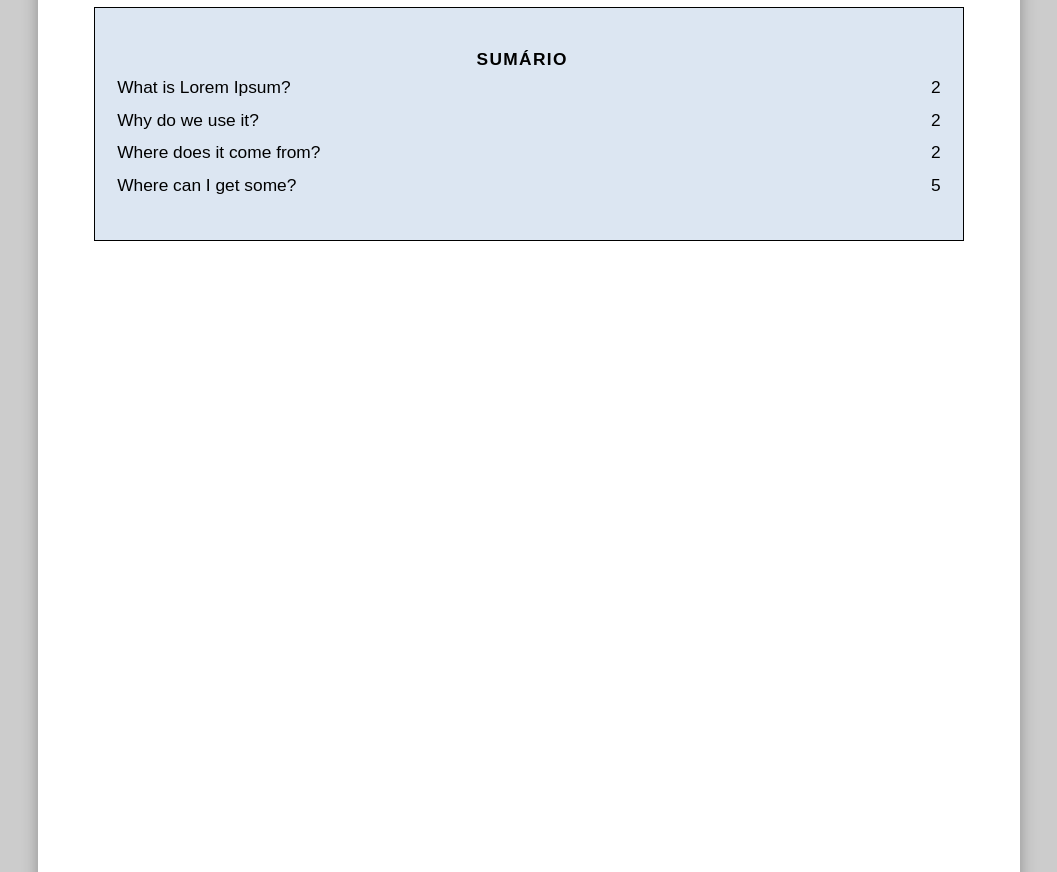
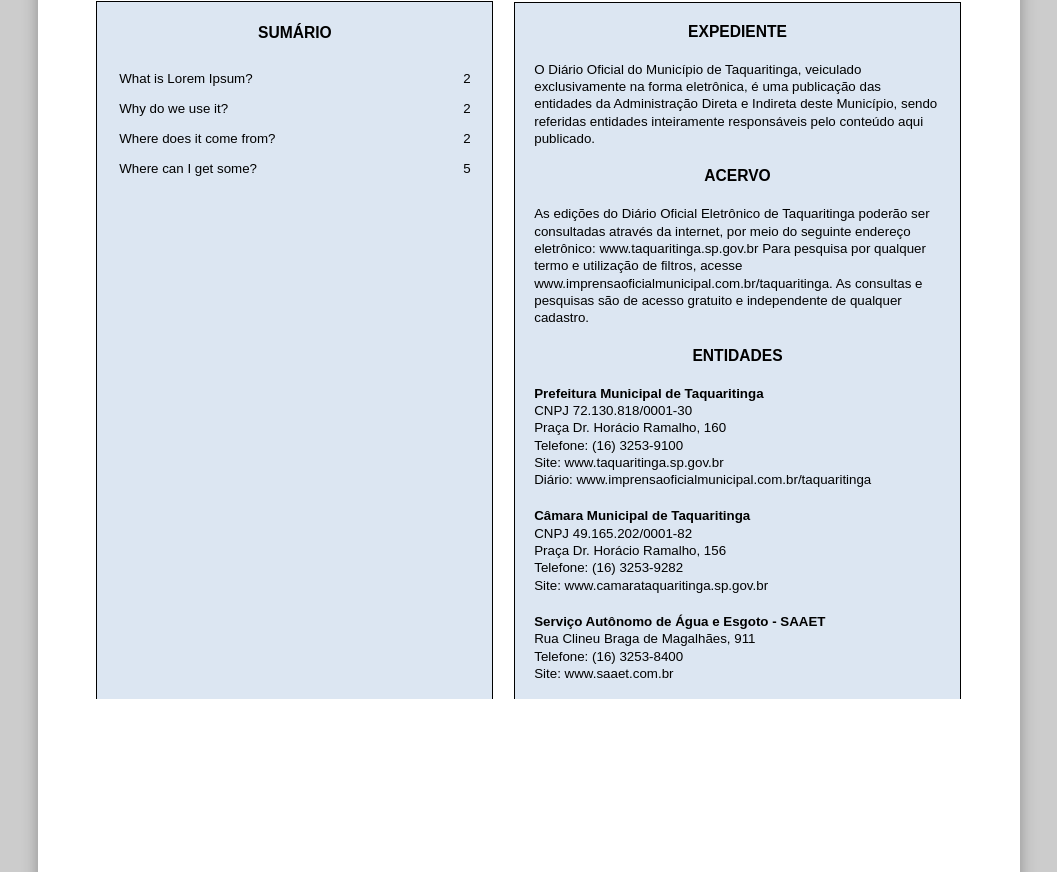
Before and after one commit to Johnylab/html-to-pdf, a website built with Parcel: page index.html in a window 1280 px wide. Shown: the part 517-1389 px from the top of the page, without its empty margins (111-1168 px from the left). Built offline with nearby package versions, Linux system fonts and the light colour scheme.

Commit message:
Texto do expediente na primeira página

```diff
--- a/index.html
+++ b/index.html
@@ -12,7 +12,8 @@
     body {
       margin: 0;
       padding: 0;
-      font: 13pt/1.3 sans-serif;
+      font: 12pt/1.3 sans-serif;
+      line-height: 1.5;
     }
 
     img {
@@ -48,6 +49,8 @@
     }
 
     .page-content {
+      padding-top: 0;
+      padding-bottom: 0;
       flex: 1 1 auto;
       overflow: hidden;
     }
@@ -61,13 +64,22 @@
     }
 
     .summary {
+      padding: .5cm;
+      font-size: 10pt;
       background-color: #dce6f2;
       border: 1px solid;
     }
 
+    .summary * {
+      margin-top: 0;
+    }
+
+    .summary :last-child {
+      margin-bottom: 0;
+    }
+
     .summary table {
       width: 100%;
-      padding: 1cm .5cm;
     }
 
     .summary caption {
@@ -132,7 +144,7 @@
       <hr>
     </header>
 
-    <footer id="main-footer" style="font-size: 12pt; padding-bottom: 5cm;">
+    <footer id="main-footer" style="font-size: 12pt; padding-bottom: 4cm;">
     </footer>
 
     <header id="page-header" style="text-align: center;">
@@ -177,6 +189,70 @@
         Diário Oficial assinado digitalmente conforme MP nº 2.200-2, de 2001, garantindo autenticidade, validade jurídica e integridade.
       </p>
     </footer>
+
+    <section id="cover">
+      <table width="100%">
+        <tr>
+          <td id="sumario" class="summary" width="46%" valign="top">
+            <h3 style="text-align: center;">SUMÁRIO</h3>
+          </td>
+          <td valign="top" style="padding-left: .5cm; line-height: 1.3;">
+            <aside class="summary" id="expediente">
+
+              <!-- Conteúdo dinâmico -->
+              <h3 style="text-align: center;">EXPEDIENTE</h3>
+              <p>
+                O Diário Oficial do Município de Taquaritinga, veiculado
+                exclusivamente na forma eletrônica, é uma publicação
+                das entidades da Administração Direta e Indireta deste
+                Município, sendo referidas entidades inteiramente
+                responsáveis pelo conteúdo aqui publicado.
+              </p>
+              <h3 style="text-align: center;">ACERVO</h3>
+              <p>
+                As edições do Diário Oficial Eletrônico de Taquaritinga
+                poderão ser consultadas através da internet, por meio do
+                seguinte endereço eletrônico: www.taquaritinga.sp.gov.br
+                Para pesquisa por qualquer termo e utilização de filtros,
+                acesse www.imprensaoficialmunicipal.com.br/taquaritinga.
+                As consultas e pesquisas são de acesso gratuito e
+                independente de qualquer cadastro.
+              </p>
+              <h3 style="text-align: center;">ENTIDADES</h3>
+              <p>
+                <strong>Prefeitura Municipal de Taquaritinga</strong><br>
+                CNPJ 72.130.818/0001-30<br>
+                Praça Dr. Horácio Ramalho, 160<br>
+                Telefone: (16) 3253-9100<br>
+                Site: www.taquaritinga.sp.gov.br<br>
+                Diário: www.imprensaoficialmunicipal.com.br/taquaritinga
+              </p>
+              <p>
+                <strong>Câmara Municipal de Taquaritinga</strong><br>
+                CNPJ 49.165.202/0001-82<br>
+                Praça Dr. Horácio Ramalho, 156<br>
+                Telefone: (16) 3253-9282<br>
+                Site: www.camarataquaritinga.sp.gov.br
+              </p>
+              <p>
+                <strong>Serviço Autônomo de Água e Esgoto - SAAET</strong><br>
+                Rua Clineu Braga de Magalhães, 911<br>
+                Telefone: (16) 3253-8400<br>
+                Site: www.saaet.com.br
+              </p>
+              <p>
+                <strong>Instituto de Previdência do Servidor Municipal de Taquaritinga</strong><br>
+                Rua General Glicério, 1138<br>
+                Telefone: (16) 3253-2504<br>
+                Site: www.ipremt.com.br/
+              </p>
+              <!-- Fim do conteúdo dinâmico -->
+
+            </aside>
+          </td>
+        </tr>
+      </table>
+    </section>
 
     <section class="doc-section" id="what">
       <h2 class="section-title">
--- a/src/pages.js
+++ b/src/pages.js
@@ -7,6 +7,7 @@
     this.mainFooter = this.root.querySelector('#main-footer');
     this.pageHeader = this.root.querySelector('#page-header');
     this.pageFooter = this.root.querySelector('#page-footer');
+    this.firstPage = this.root.querySelector('#cover');
     this.sectionElements = [...this.root.querySelectorAll('.doc-section')];
     this.render();
   },
@@ -30,7 +31,8 @@
     this.state = [];
     this.root.innerHTML = '';
 
-    const summary = this.addPage();
+    const cover = this.addPage();
+    cover.content.innerHTML = this.firstPage.innerHTML;
 
     let page = this.addPage();
 
@@ -51,10 +53,9 @@
       return [...arr, ...titles];
     }, []);
 
-    summary.content.innerHTML = /* html */`
-      <div class="summary">
+    const summary = cover.content.querySelector('#sumario');
+    summary.innerHTML += `
       <table>
-          <caption>SUMÁRIO</caption>
         ${sections.map(({ title, pageNum }) => /* html */`
           <tr>
             <td width="100%">${title}</td>
@@ -62,7 +63,6 @@
           </tr>
         `).join('')}
       </table>
-      </div>
     `;
 
     pages.state
```
Lines whose indentation alone changed are shown as unchanged.
